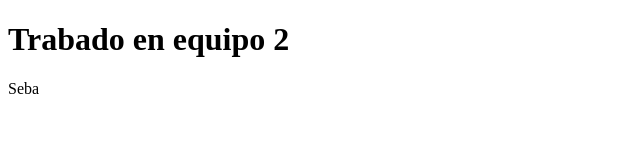
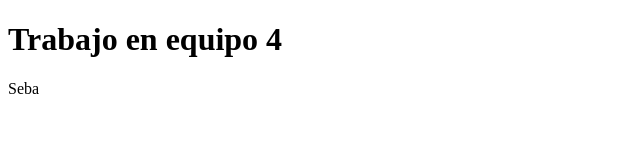
Before and after one commit to SofiaPinilla/trabajo-equipo, a plain HTML site: page index.html in a window 1280 px wide. Shown: the whole page, without its empty margins (0-640 px from the left). Drawn offline with Linux system fonts and the light colour scheme.

Commit message:
titulo modificado

```diff
--- a/index.html
+++ b/index.html
@@ -6,7 +6,7 @@
     <title>Document</title>
 </head>
 <body>
-    <h1>Trabado en equipo 2</h1>
+    <h1>Trabajo en equipo 4</h1>
     <p>Seba</p>
 </body>
 </html>
```
